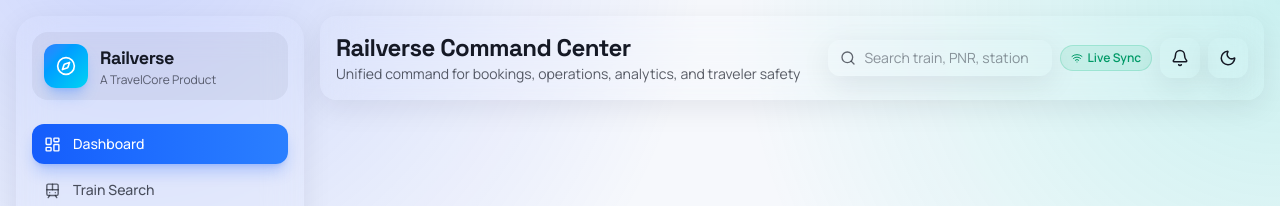
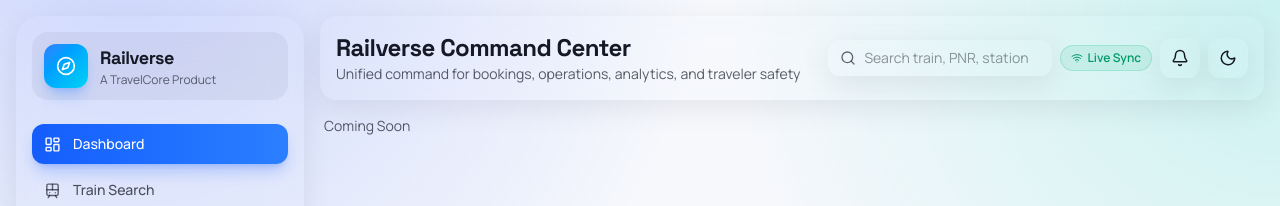
Before and after one commit to vishalsingh7126/railverse, a Next.js app: page /dashboard in a window 1280 px wide. Shown: the top 206 px of the page. Built offline with nearby package versions, Linux system fonts and the light colour scheme.

Commit message:
Fixed AppShell error

```diff
--- a/src/app/dashboard/page.tsx
+++ b/src/app/dashboard/page.tsx
@@ -1,10 +1,13 @@
 import { AppShell } from "@/components/layout/app-shell";
+import { ComingSoon } from "@/components/common/coming-soon";
 
 export default function DashboardPage() {
   return (
     <AppShell
       title="Railverse Command Center"
       subtitle="Unified command for bookings, operations, analytics, and traveler safety"
-    />
+    >
+      <ComingSoon />
+    </AppShell>
   );
 }
```
